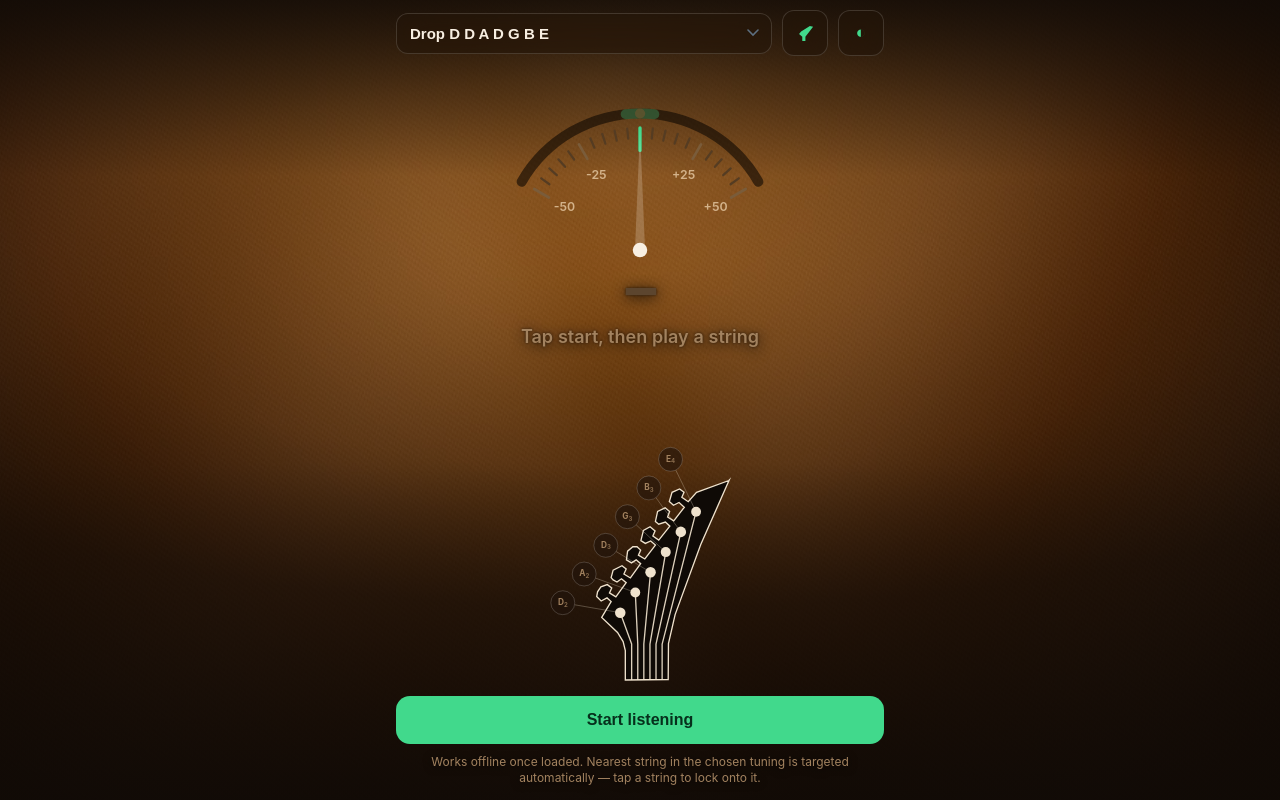
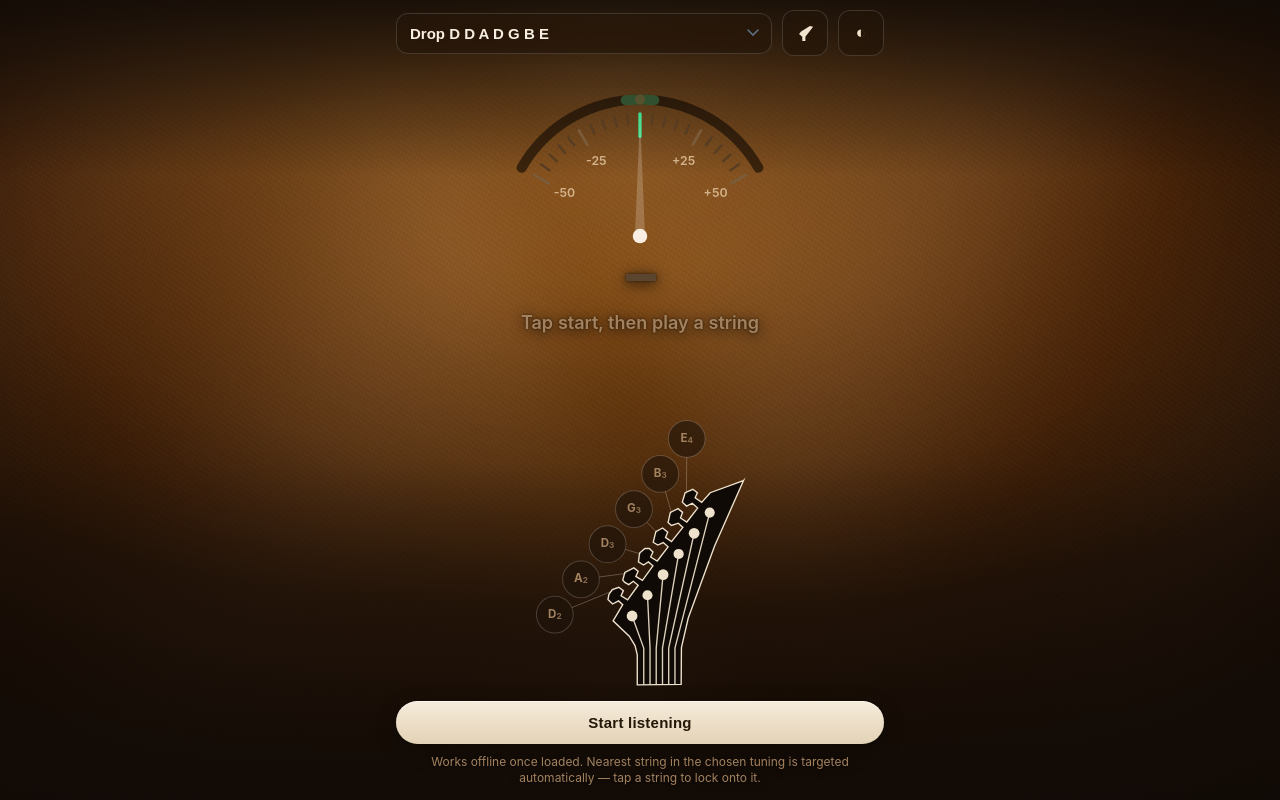
Before and after one commit to bharatchekuri/drop-tuner, a plain HTML site: page index.html in a window 1280 px wide. Drawn offline with Linux system fonts and the light colour scheme.

Commit message:
Point leaders at the knobs, enlarge the labels, reserve green for in tune
Leaders ran to the peg hole, but the knob is the thing you actually turn. Knob
positions are derived from the traced contour - for each peg, the outermost
contour vertex in the band around it - which lands all six at a uniform 46.5
units out, a good sign the trace caught every tuner button.

Note circles go 18 -> 27 with spread raised to 1.70 to keep them clear; gap is
64.4 against a 54 diameter. Headstock grows to 352px / 34dvh.

Green was on the Start button, both header toggles and the in-tune state at
once, so it had stopped meaning anything. It is now exclusive to in tune, where
the label, leader, peg hole, string, gauge zone and readout all light up
together. The button and active toggles take warm bone instead, which also sits
better against the amber background - green is its complement, which is exactly
why it should be spent on one signal rather than the furniture.

Start button slimmed to a 43px pill.

Verified 0 vertical and horizontal overflow at 375x812 and 320x667.

```diff
--- a/index.html
+++ b/index.html
@@ -86,7 +86,7 @@
   .chip.done{background:rgba(53,208,127,.14);border-color:var(--good);color:var(--good)}
 
   /* ── headstock view ───────────────────────────────────────────────── */
-  .head{display:none;flex:0 0 auto;width:100%;max-width:322px;max-height:30dvh;height:auto;margin:10px auto 8px}
+  .head{display:none;flex:0 0 auto;width:100%;max-width:352px;max-height:34dvh;height:auto;margin:10px auto 8px}
   body.headstock .head{display:block}
   body.headstock .strings{display:none}
   .hs-body{fill:#0f0a06;stroke:#efe2cd;stroke-width:2;stroke-linejoin:miter;stroke-miterlimit:12;shape-rendering:geometricPrecision}
@@ -96,10 +96,10 @@
   .hs-str{stroke:#efe2cd;stroke-width:2;fill:none;stroke-linejoin:round;opacity:.92}
   .hs-lbl{cursor:pointer}
   .hs-lbl circle{fill:var(--bg2);stroke:var(--line);stroke-width:1.5}
-  .hs-lbl text{fill:var(--dim);font-size:12.5px;font-weight:700;text-anchor:middle;dominant-baseline:middle}
-  .hs-lbl tspan{font-size:9px;fill:var(--dim);opacity:.8}
+  .hs-lbl text{fill:var(--dim);font-size:17px;font-weight:700;text-anchor:middle;dominant-baseline:middle}
+  .hs-lbl tspan{font-size:12px;fill:var(--dim);opacity:.8}
   .hs-lbl.locked circle{stroke:var(--good)}
-  .hs-lbl.active circle{fill:#2c1b0d;stroke:var(--accent);stroke-width:2.6}
+  .hs-lbl.active circle{fill:#2c1b0d;stroke:var(--accent);stroke-width:3}
   .hs-lbl.active text{fill:var(--txt)}
   .hs-lbl.done circle{fill:rgba(53,208,127,.20);stroke:var(--good)}
   .hs-lbl.done text,.hs-lbl.done tspan{fill:var(--good)}
@@ -109,7 +109,7 @@
   .iconbtn{flex:0 0 auto;width:46px;height:46px;display:none;align-items:center;justify-content:center;
     background:var(--bg2);border:1px solid var(--line);border-radius:12px;color:var(--dim);padding:0;font-size:17px}
   .iconbtn svg{width:19px;height:19px;fill:currentColor}
-  .iconbtn.on{color:var(--good);border-color:rgba(65,217,140,.45)}
+  .iconbtn.on{color:#f2e5cf;border-color:rgba(242,229,207,.42);background:rgba(70,48,26,.55)}
   #headBtn{display:flex}
   body.has-photo #photoBtn{display:flex}
   body.photo .iconbtn{background-color:rgba(32,20,11,.52);
@@ -118,10 +118,15 @@
   footer{display:flex;flex-direction:column;gap:10px}
   .row{display:flex;gap:10px}
   .power{
-    flex:1;background:var(--good);color:#06301c;border:0;border-radius:14px;
-    padding:15px;font-size:16px;font-weight:700;
+    flex:1;border:0;border-radius:999px;padding:13px 20px;font-size:15px;font-weight:600;
+    letter-spacing:.015em;color:#241708;
+    background:linear-gradient(180deg,#f6ecdb,#e3d2b6);
+    box-shadow:0 6px 20px rgba(0,0,0,.35), inset 0 1px 0 rgba(255,255,255,.55);
+    transition:transform .08s ease, box-shadow .18s ease;
   }
-  .power.on{background:#241708;color:var(--txt);box-shadow:inset 0 0 0 1px var(--line)}
+  .power:active{transform:translateY(1px);box-shadow:0 2px 10px rgba(0,0,0,.3)}
+  .power.on{background:linear-gradient(180deg,#241708,#1b1006);color:var(--txt);
+    box-shadow:inset 0 0 0 1px var(--line)}
   .ghost{background:#1a1209;border:1px solid var(--line);color:var(--dim);border-radius:14px;padding:15px 16px;font-size:15px;font-weight:600}
   .ghost.on{color:var(--good);border-color:var(--good)}
   .msg{font-size:12px;color:var(--dim);text-align:center;min-height:0;line-height:1.35}
@@ -627,6 +632,7 @@ function buildStrings(){
 const HS_TRACE = {
   h: 300, path: "M 198.9 0.0 L 156.3 96.5 L 117.8 201.8 L 107.8 245.3 L 107.4 299.2 L 43.0 300.0 L 43.0 255.7 L 39.7 242.3 L 31.3 228.6 L 7.5 206.0 L 21.7 182.2 L 15.5 176.7 L 6.7 181.3 L 0.0 174.7 L 1.3 167.5 L 6.3 160.0 L 15.9 156.7 L 22.6 161.7 L 19.2 169.2 L 28.8 175.1 L 44.3 153.8 L 37.2 147.9 L 30.5 152.9 L 24.7 149.6 L 21.7 146.2 L 24.7 135.0 L 38.0 128.3 L 44.3 133.3 L 40.9 140.8 L 50.6 146.7 L 66.0 125.3 L 59.3 119.5 L 52.2 124.1 L 44.7 119.5 L 46.4 106.5 L 54.3 99.9 L 60.6 99.9 L 66.0 104.9 L 62.7 112.4 L 72.3 118.2 L 88.2 97.4 L 81.1 91.1 L 73.1 94.8 L 66.4 90.7 L 70.2 75.2 L 80.2 69.8 L 87.7 76.0 L 84.4 83.6 L 93.2 89.8 L 109.9 68.9 L 103.2 62.7 L 93.2 66.0 L 88.2 61.8 L 91.5 46.8 L 102.8 41.4 L 109.5 46.8 L 106.5 55.2 L 115.7 61.0 L 131.6 40.5 L 123.7 33.4 L 115.3 37.6 L 109.1 31.8 L 113.2 18.0 L 124.5 13.0 L 131.2 18.0 L 127.9 25.5 L 137.5 32.2 L 150.0 18.0 L 198.5 0.4 Z",
   pegs: [[35.4,198.9,7.9], [58.0,168.5,7.4], [80.9,138.2,7.9], [103.7,107.9,7.5], [126.4,77.5,7.9], [149.3,47.2,7.4]],
+  knobs: [[8.3,161.5], [26.7,136.5], [48.4,108.0], [72.2,76.7], [93.5,48.3], [115.2,19.5]],
   inlays: [[56.5,268.0,8.1], [75.0,268.0,8.1], [94.3,268.1,8.5]],
   nutX0: 52.5, nutX1: 98.3, nutY: 246.0, tail: 300.0
 };
@@ -646,7 +652,7 @@ function buildHead(){
   // Peg centres are ~38 apart in the traced image and a label is 2*R across, so
   // labels pinned straight off the pegs touch. Fan them out along the tuner line
   // about its midpoint and draw a leader back to the peg they belong to.
-  const LBL = 78, R = 18, SPREAD = 1.42;
+  const LBL = 92, R = 27, SPREAD = 1.70;
   const mx = pegs.reduce((t,p) => t+p[0], 0)/m, my = pegs.reduce((t,p) => t+p[1], 0)/m;
   const lbl = p => [mx + (p[0]-mx)*SPREAD + ox*LBL, my + (p[1]-my)*SPREAD + oy*LBL];
   const nutX = i => m === 1 ? (T.nutX0+T.nutX1)/2 : T.nutX0 + i*(T.nutX1-T.nutX0)/(m-1);
@@ -661,11 +667,12 @@ function buildHead(){
     const p = pegs[i];
     s += `<circle class="hs-hole" data-hi="${i}" cx="${f(p[0])}" cy="${f(p[1])}" r="${f(p[2])}"/>`;
   }
-  for(let i=0;i<m;i++){                                   // leader from label to its peg
-    const p = pegs[i], l = lbl(p);
-    const d = Math.hypot(l[0]-p[0], l[1]-p[1]) || 1;
-    const sx = l[0] + (p[0]-l[0])*(R/d), sy = l[1] + (p[1]-l[1])*(R/d);
-    s += `<line class="hs-lead" data-hi="${i}" x1="${f(sx)}" y1="${f(sy)}" x2="${f(p[0])}" y2="${f(p[1])}"/>`;
+  for(let i=0;i<m;i++){        // leader runs to the tuner knob, not the peg hole:
+    const p = pegs[i];         // the knob is the thing you physically turn
+    const k = (T.knobs && T.knobs[i]) || p, l = lbl(p);
+    const d = Math.hypot(l[0]-k[0], l[1]-k[1]) || 1;
+    const sx = l[0] + (k[0]-l[0])*(R/d), sy = l[1] + (k[1]-l[1])*(R/d);
+    s += `<line class="hs-lead" data-hi="${i}" x1="${f(sx)}" y1="${f(sy)}" x2="${f(k[0])}" y2="${f(k[1])}"/>`;
   }
   for(let i=0;i<m;i++){
     const l = lbl(pegs[i]), mi = state.strings[i];
```
